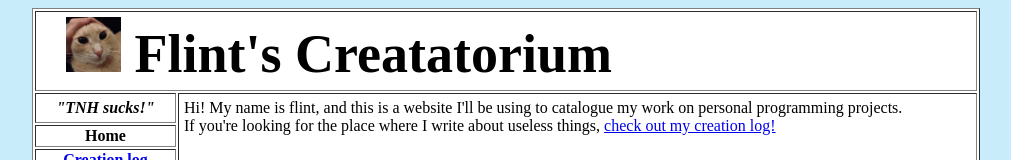
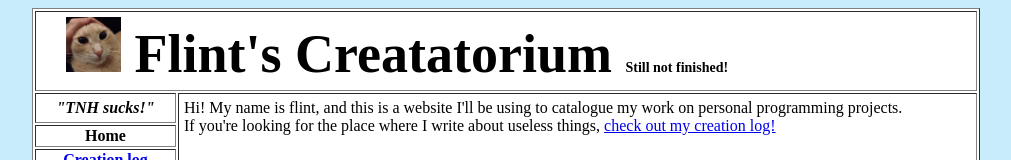
Before and after one commit to HooBearB/hoobearb.github.io, a plain HTML site: page index.html in a window 1280 px wide. Shown: the top 160 px of the page, without its empty margins (134-1145 px from the left). Drawn offline with Linux system fonts and the light colour scheme.

Commit message:
Finishing up beginning site

```diff
--- a/index.html
+++ b/index.html
@@ -2,12 +2,12 @@
     <div align = "center">
         <table border = "1" bgcolor = "white" width = "75%">
             <tr>
-                <th style = "font-size:54px; padding: 5px; padding-left: 30px;" align = "left" colspan = "5"><img src="kitty.png" alt="This is my cat" width="55" height="55"> Flint's Creatatorium</th>
+                <th style = "font-size:54px; padding: 5px; padding-left: 30px;" align = "left" colspan = "5"><img src="kitty.png" alt="This is my cat" width="55" height="55"> Flint's Creatatorium <span style = "font-size:14px">Still not finished!</span></th>
             </tr>
             <tr>
                 <th style = "padding: 5px;" width = "15%"><i>"TNH sucks!"</i></th>
                 <td rowspan = "6" valign = "top" style = "padding: 5px;">Hi! My name is flint, and this is a website I'll be using to catalogue my work on personal programming projects.
-                <br> If you're looking for the place where I write about useless things, <a href="/blog.html">check out my creation log!</a>
+                <br> If you're looking for the place where I write about useless things, <a href="/blog.html">check out my creation log!</a><br><br>
                 </td>
             </tr>
             <tr>
```
Also changed, not shown: flish.html (+1 -1 lines), wasteland.html (+1 -1 lines).
